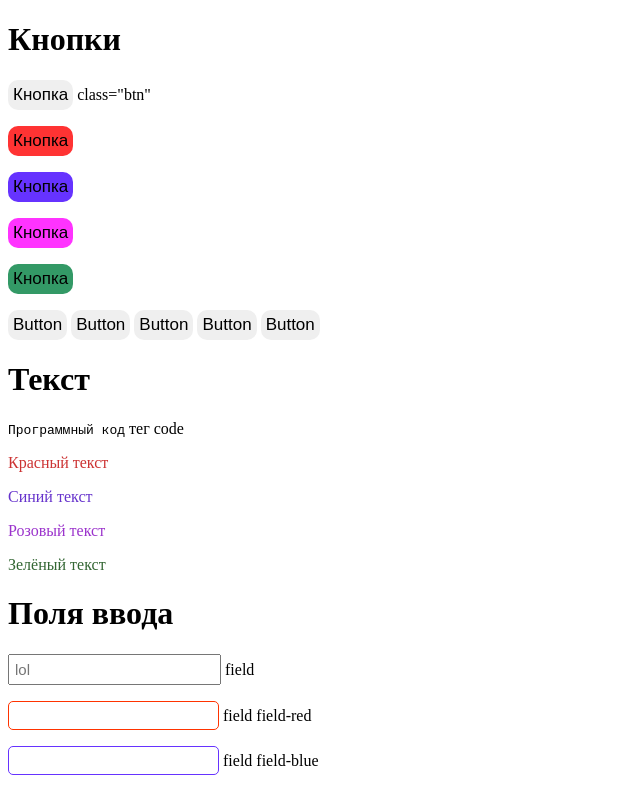
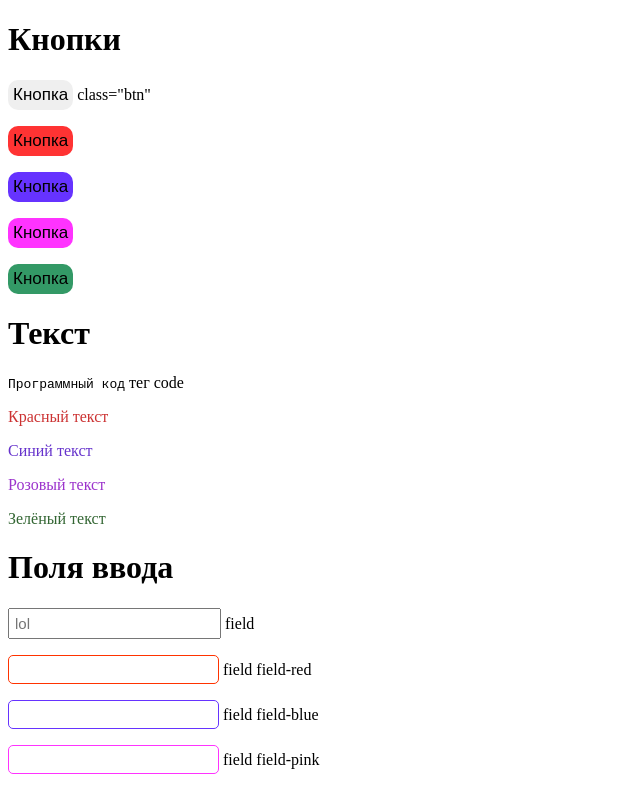
Before and after one commit to OlegChernov/litter-css, a plain HTML site: page index.html in a window 1280 px wide. Shown: the top 787 px of the page, without its empty margins (0-640 px from the left). Drawn offline with Linux system fonts and the light colour scheme.

Commit message:
minor changes

```diff
--- a/index.html
+++ b/index.html
@@ -17,15 +17,6 @@
 	<p><button class="btn btn-blue">Кнопка</button></p>
 	<p><button class="btn btn-pink">Кнопка</button></p>
 	<p><button class="btn btn-green">Кнопка</button></p>
-	<p>
-		<div class="btn-group">
-			<button class="btn">Button</button>
-			<button class="btn">Button</button>
-			<button class="btn">Button</button>
-			<button class="btn">Button</button>
-			<button class="btn">Button</button>
-		</div>
-	</p>
 
 	<h1>Текст</h1>
 	<p><code>Программный код</code> тег code</p>
```
